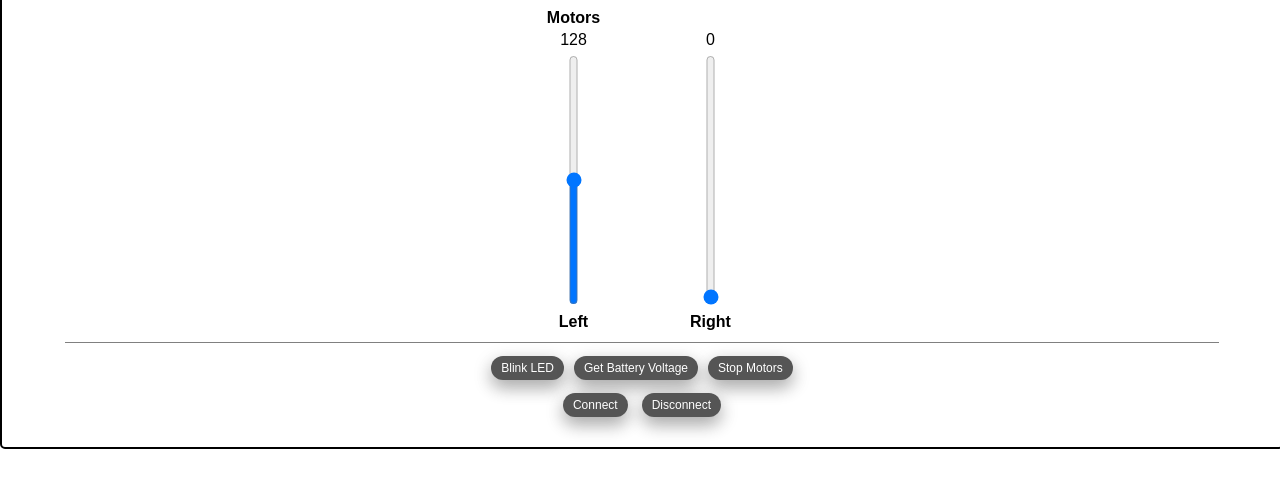
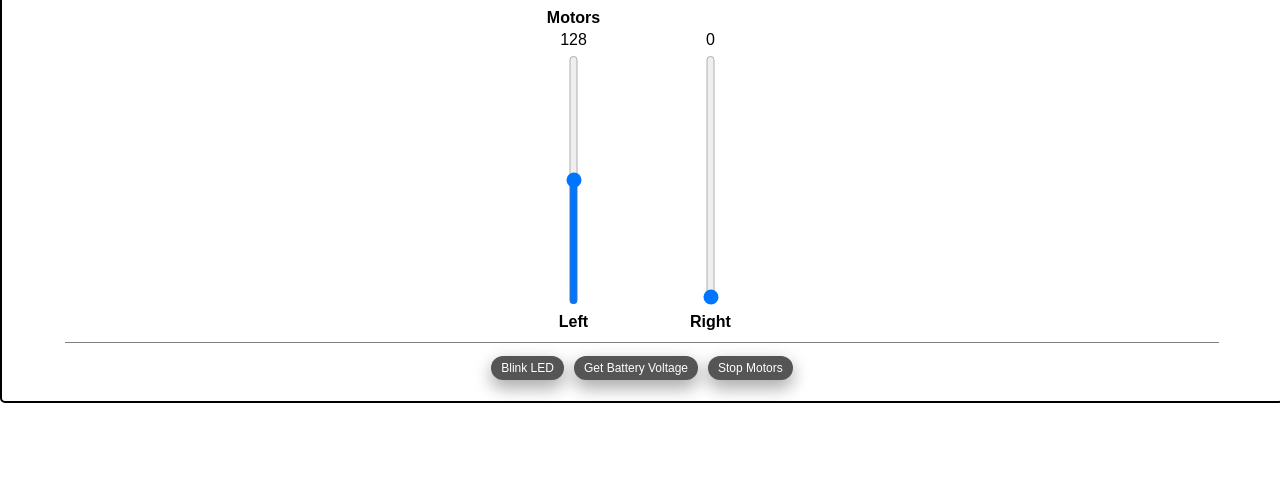
Before and after one commit to bennthomsen/ESP8266-BristleBot, a plain HTML site: page ESP8266_BristleBot/data/motor.html in a window 1280 px wide. Shown: the part 111-598 px from the top of the page. Drawn offline with Linux system fonts and the light colour scheme.

Commit message:
Update motor.html

```diff
--- a/ESP8266_BristleBot/data/motor.html
+++ b/ESP8266_BristleBot/data/motor.html
@@ -116,8 +116,6 @@
             <hr color="grey" width="90%" size="1px">
             <center>
                 <table>
-                    <tr><th align="left"><button class="pushbutton" onclick="testWebSocket()"><span>Connect</span></th>
-                        <th align="left"><button class="pushbutton" onclick="closeSocket()"><span>Disconnect</span></th></tr>
                     <tr><button class="pushbutton" onclick="ledFn()"><span>Blink LED</span></tr>
                     <tr><button class="pushbutton" onclick="battFn()"><span>Get Battery Voltage</span></tr>
                     <tr><button class="pushbutton" onclick="resetFn()"><span>Stop Motors</span></tr>
```
